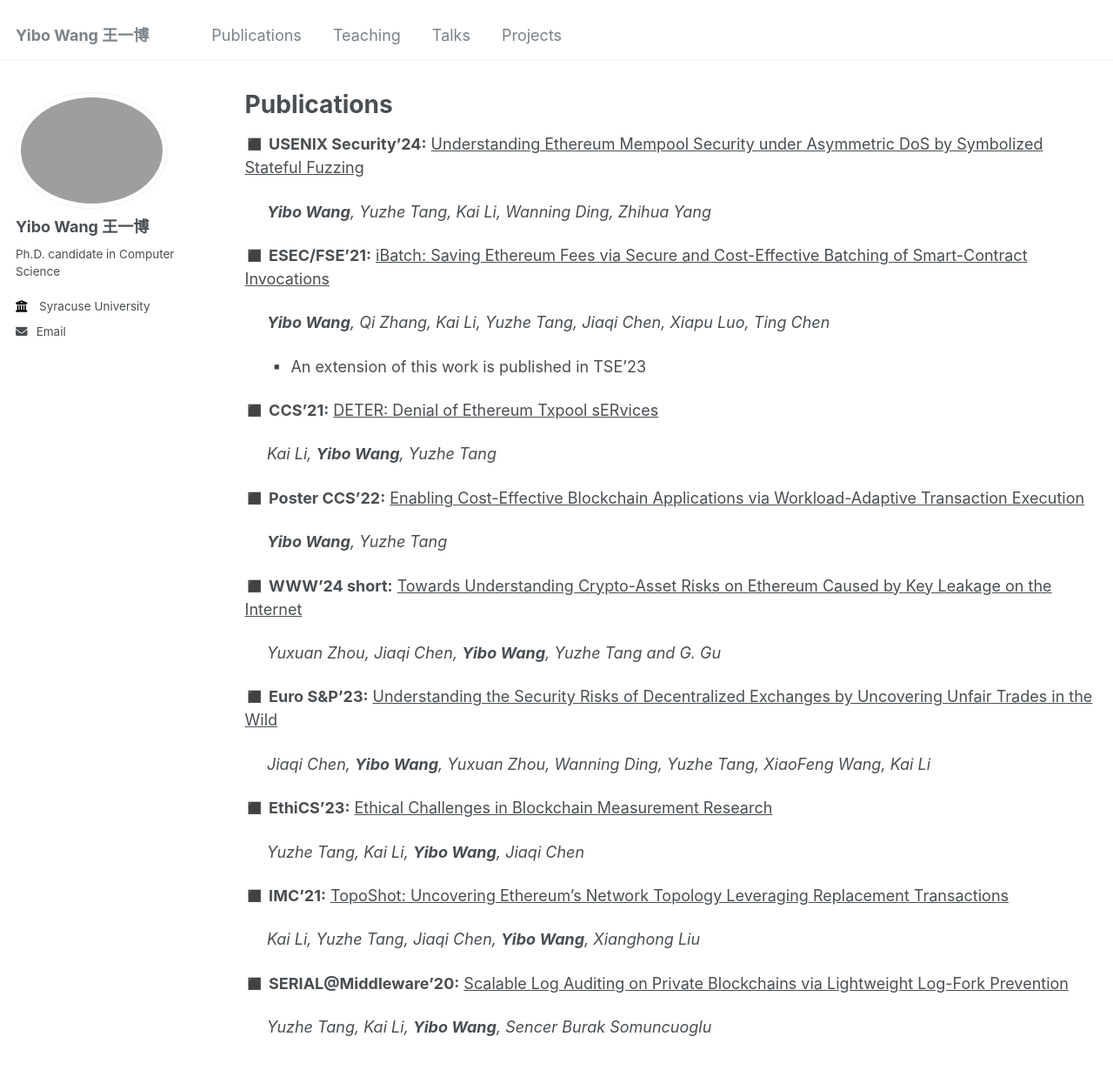
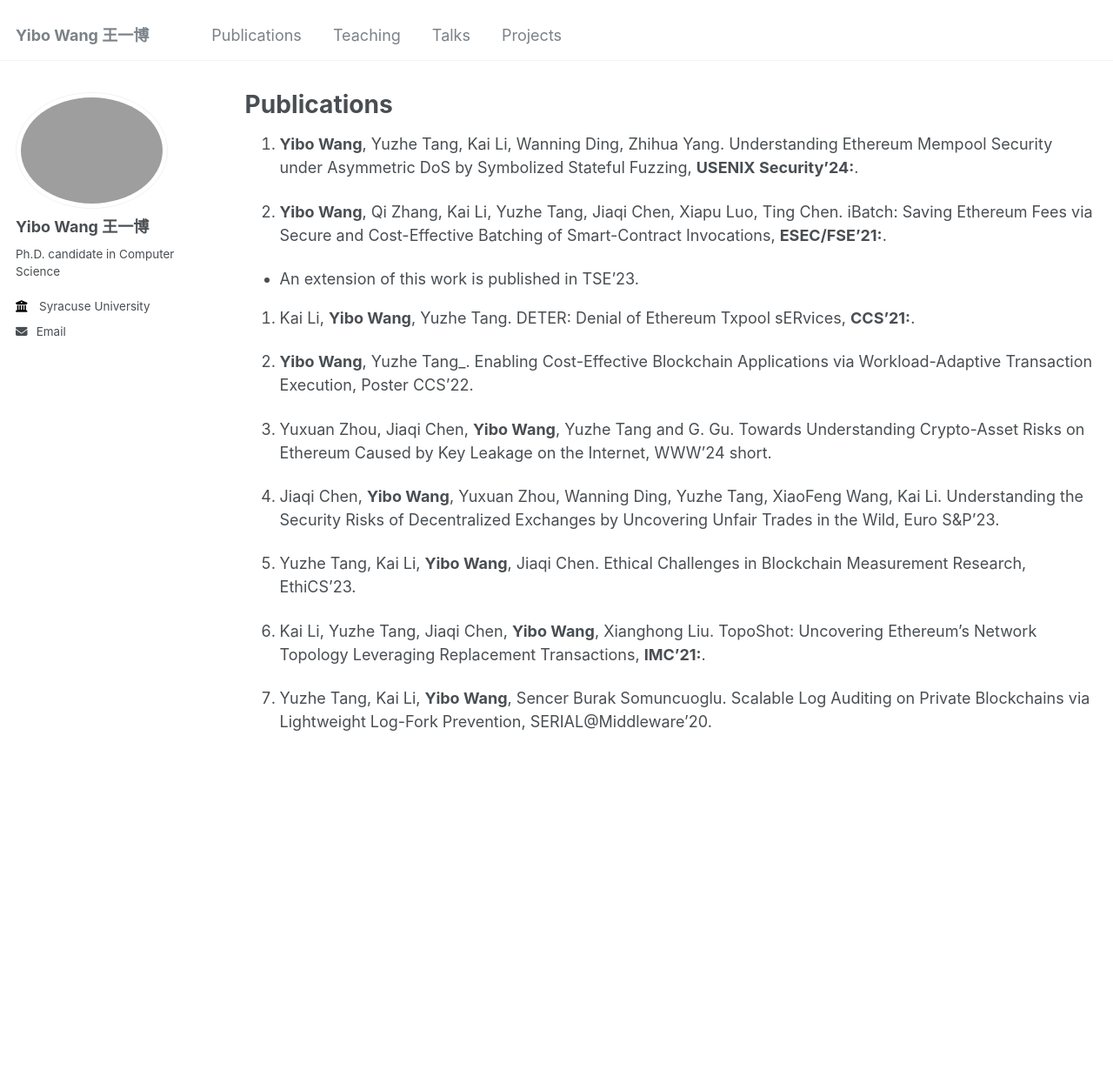
Before and after one commit to wangyibo0308/wangyibo0308.github.io, a Jekyll site: the page built from _pages/publication.md, in a window 1280 px wide and 1400 px high. Shown: the top 1230 px of the window at 87% size. Built offline with Jekyll 4.4.1, drawn with Linux system fonts in a browser that asks for light colours; part of the change alters nothing that is shown.

Commit message:
Update publication.md

```diff
--- a/_pages/publication.md
+++ b/_pages/publication.md
@@ -8,47 +8,22 @@ author_profile: true
 {% include base_path %}
 
 
-◼️ **USENIX Security'24:** <span style="text-decoration: underline;">Understanding Ethereum Mempool Security under Asymmetric DoS by Symbolized Stateful Fuzzing</span>
+1. **Yibo Wang**, Yuzhe Tang, Kai Li, Wanning Ding, Zhihua Yang. Understanding Ethereum Mempool Security under Asymmetric DoS by Symbolized Stateful Fuzzing, **USENIX Security'24:**.
 
-&nbsp;&nbsp;&nbsp;&nbsp;  _**Yibo Wang**, Yuzhe Tang, Kai Li, Wanning Ding, Zhihua Yang_
+2. **Yibo Wang**, Qi Zhang, Kai Li, Yuzhe Tang, Jiaqi Chen, Xiapu Luo, Ting Chen. iBatch: Saving Ethereum Fees via Secure and Cost-Effective Batching of Smart-Contract Invocations, **ESEC/FSE'21:**.
 
+- An extension of this work is published in TSE'23.
 
-◼️ **ESEC/FSE'21:** <span style="text-decoration: underline;">iBatch: Saving Ethereum Fees via Secure and Cost-Effective Batching of Smart-Contract Invocations</span>
+3. Kai Li, **Yibo Wang**, Yuzhe Tang. DETER: Denial of Ethereum Txpool sERvices, **CCS'21:**.
 
-&nbsp;&nbsp;&nbsp;&nbsp;  _**Yibo Wang**, Qi Zhang, Kai Li, Yuzhe Tang, Jiaqi Chen, Xiapu Luo, Ting Chen_
+4. **Yibo Wang**, Yuzhe Tang_. Enabling Cost-Effective Blockchain Applications via Workload-Adaptive Transaction Execution, Poster CCS'22.
 
-&nbsp;&nbsp;&nbsp;&nbsp;  ▪️ An extension of this work is published in TSE'23
+5. Yuxuan Zhou, Jiaqi Chen, **Yibo Wang**, Yuzhe Tang and G. Gu. Towards Understanding Crypto-Asset Risks on Ethereum Caused by Key Leakage on the Internet, WWW'24 short.
 
+6. Jiaqi Chen, **Yibo Wang**, Yuxuan Zhou, Wanning Ding, Yuzhe Tang, XiaoFeng Wang, Kai Li. Understanding the Security Risks of Decentralized Exchanges by Uncovering Unfair Trades in the Wild, Euro S&P'23.
 
-◼️ **CCS'21:** <span style="text-decoration: underline;">DETER: Denial of Ethereum Txpool sERvices</span>
+7. Yuzhe Tang, Kai Li, **Yibo Wang**, Jiaqi Chen. Ethical Challenges in Blockchain Measurement Research, EthiCS'23.
 
-&nbsp;&nbsp;&nbsp;&nbsp;  _Kai Li, **Yibo Wang**, Yuzhe Tang_
+8. Kai Li, Yuzhe Tang, Jiaqi Chen, **Yibo Wang**, Xianghong Liu. TopoShot: Uncovering Ethereum’s Network Topology Leveraging Replacement Transactions, **IMC'21:**.
 
-
-◼️ **Poster CCS'22:** <span style="text-decoration: underline;">Enabling Cost-Effective Blockchain Applications via Workload-Adaptive Transaction Execution</span>
-
-&nbsp;&nbsp;&nbsp;&nbsp;  _**Yibo Wang**, Yuzhe Tang_
-
-
-◼️ **WWW'24 short:** <span style="text-decoration: underline;">Towards Understanding Crypto-Asset Risks on Ethereum Caused by Key Leakage on the Internet</span>
-
-&nbsp;&nbsp;&nbsp;&nbsp;  _Yuxuan Zhou, Jiaqi Chen, **Yibo Wang**, Yuzhe Tang and G. Gu_
-
-
-◼️ **Euro S&P'23:** <span style="text-decoration: underline;">Understanding the Security Risks of Decentralized Exchanges by Uncovering Unfair Trades in the Wild</span>
-
-&nbsp;&nbsp;&nbsp;&nbsp;  _Jiaqi Chen, **Yibo Wang**, Yuxuan Zhou, Wanning Ding, Yuzhe Tang, XiaoFeng Wang, Kai Li_
-
-
-◼️ **EthiCS'23:** <span style="text-decoration: underline;">Ethical Challenges in Blockchain Measurement Research</span>
-
-&nbsp;&nbsp;&nbsp;&nbsp;  _Yuzhe Tang, Kai Li, **Yibo Wang**, Jiaqi Chen_
-
-◼️ **IMC'21:** <span style="text-decoration: underline;">TopoShot: Uncovering Ethereum’s Network Topology Leveraging Replacement Transactions</span>
-
-&nbsp;&nbsp;&nbsp;&nbsp;  _Kai Li, Yuzhe Tang, Jiaqi Chen, **Yibo Wang**, Xianghong Liu_
-
-
-◼️ **SERIAL@Middleware'20:** <span style="text-decoration: underline;">Scalable Log Auditing on Private Blockchains via Lightweight Log-Fork Prevention</span>
-
-&nbsp;&nbsp;&nbsp;&nbsp;  _Yuzhe Tang, Kai Li, **Yibo Wang**, Sencer Burak Somuncuoglu_
+9. Yuzhe Tang, Kai Li, **Yibo Wang**, Sencer Burak Somuncuoglu. Scalable Log Auditing on Private Blockchains via Lightweight Log-Fork Prevention, SERIAL@Middleware'20.
```
